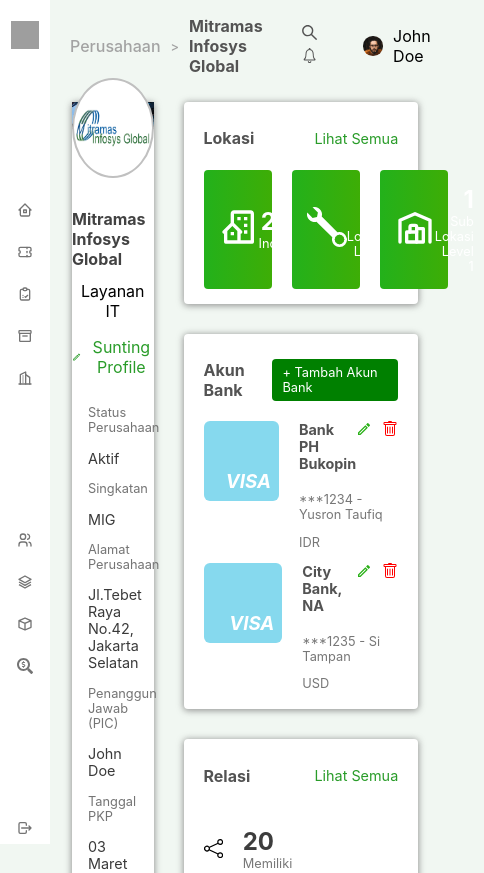
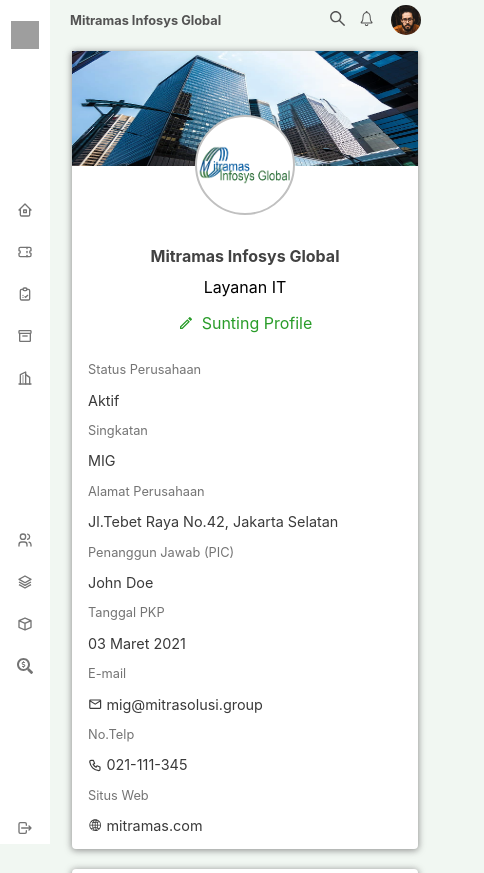
Before and after one commit to rizalyoga/dashboard-mig, a Next.js app: page / in a window 390 px wide. Shown: the top 873 px of the page, 484 px wide, since content can reach past the window. Built offline with nearby package versions, Linux system fonts and the light colour scheme; grey boxes are pictures that could not be loaded.

Commit message:
add responsive

```diff
--- a/components/common/box/company_location/CompanyLocation.module.scss
+++ b/components/common/box/company_location/CompanyLocation.module.scss
@@ -83,3 +83,17 @@
     }
   }
 }
+
+@media (max-width: 770px) {
+  .box__company__location_container {
+    .company__location_content {
+      flex-direction: column;
+      padding-bottom: 10px;
+
+      .company__location_card {
+        width: 100%;
+        margin-bottom: 0;
+      }
+    }
+  }
+}
--- a/components/common/box/company_profile/CompanyProfile.module.scss
+++ b/components/common/box/company_profile/CompanyProfile.module.scss
@@ -2,8 +2,6 @@
   display: flex;
   flex-direction: column;
   background-color: #fff;
-  // min-height: 100vh;
-  max-width: 400px;
   margin: 10px 0;
   border-radius: 4px;
 
@@ -24,7 +22,7 @@
       background-color: #fff;
       display: flex;
       justify-content: center;
-      z-index: 20;
+      z-index: 10;
       border: 2px solid silver;
     }
   }
@@ -39,6 +37,7 @@
     .company__name {
       color: rgb(66, 66, 66);
       margin-top: 10px;
+      text-align: center;
     }
 
     .company__major_name {
--- a/components/navbar/Navbar.module.scss
+++ b/components/navbar/Navbar.module.scss
@@ -26,6 +26,7 @@
       color: rgb(83, 83, 83);
     }
   }
+
   .navbar__right_content {
     display: flex;
     align-items: center;
@@ -56,3 +57,51 @@
     }
   }
 }
+
+@media (max-width: 535px) {
+  .navbar__container {
+    width: 100%;
+
+    .navbar__left_content {
+      .root_page,
+      .arrow {
+        display: none;
+      }
+
+      .sub_page {
+        font-size: 0.8rem;
+        font-weight: bold;
+        color: rgb(83, 83, 83);
+      }
+    }
+
+    .navbar__right_content {
+      gap: 10px;
+
+      .activity_container {
+        .icon {
+          margin: 0 5px;
+          font-size: 1.2rem;
+          color: rgb(83, 83, 83);
+          cursor: pointer;
+
+          &:hover {
+            color: #000;
+          }
+        }
+      }
+
+      .user_profile {
+        p {
+          display: none;
+        }
+      }
+    }
+  }
+}
+
+@media (max-width: 430px) {
+  .navbar__container {
+    width: 90%;
+  }
+}
--- a/components/pages/company/CompanyPage.module.scss
+++ b/components/pages/company/CompanyPage.module.scss
@@ -35,12 +35,11 @@
     display: flex;
 
     .left_content {
-      width: 25%;
+      width: 40%;
     }
 
     .right_content {
-      width: 72%;
-      margin-left: 30px;
+      width: 75%;
 
       .right_bottom_content {
         flex-direction: column;
@@ -58,3 +57,35 @@
     }
   }
 }
+
+@media (max-width: 430px) {
+  .content_container {
+    flex-direction: column;
+    margin-left: -30px;
+
+    .left_content {
+      width: 100%;
+      margin-left: 30px;
+      padding-right: 10px;
+    }
+
+    .right_content {
+      width: 100%;
+      padding-right: 10px;
+
+      .right_bottom_content {
+        flex-direction: column;
+        width: 100%;
+
+        .buttom_left {
+          width: 100%;
+        }
+
+        .buttom_right {
+          width: 100%;
+          margin-bottom: 10px;
+        }
+      }
+    }
+  }
+}
--- a/components/sidebar/Sidebar.module.scss
+++ b/components/sidebar/Sidebar.module.scss
@@ -9,6 +9,7 @@
   top: 0;
   left: 0;
   background: #fff;
+  z-index: 20;
 
   .sidebar__logo_container {
     padding: 0.7rem;
@@ -39,3 +40,10 @@
     }
   }
 }
+
+@media (max-width: 430px) {
+  .sidebar__icons {
+    font-size: 3rem;
+    color: rebeccapurple;
+  }
+}
```
